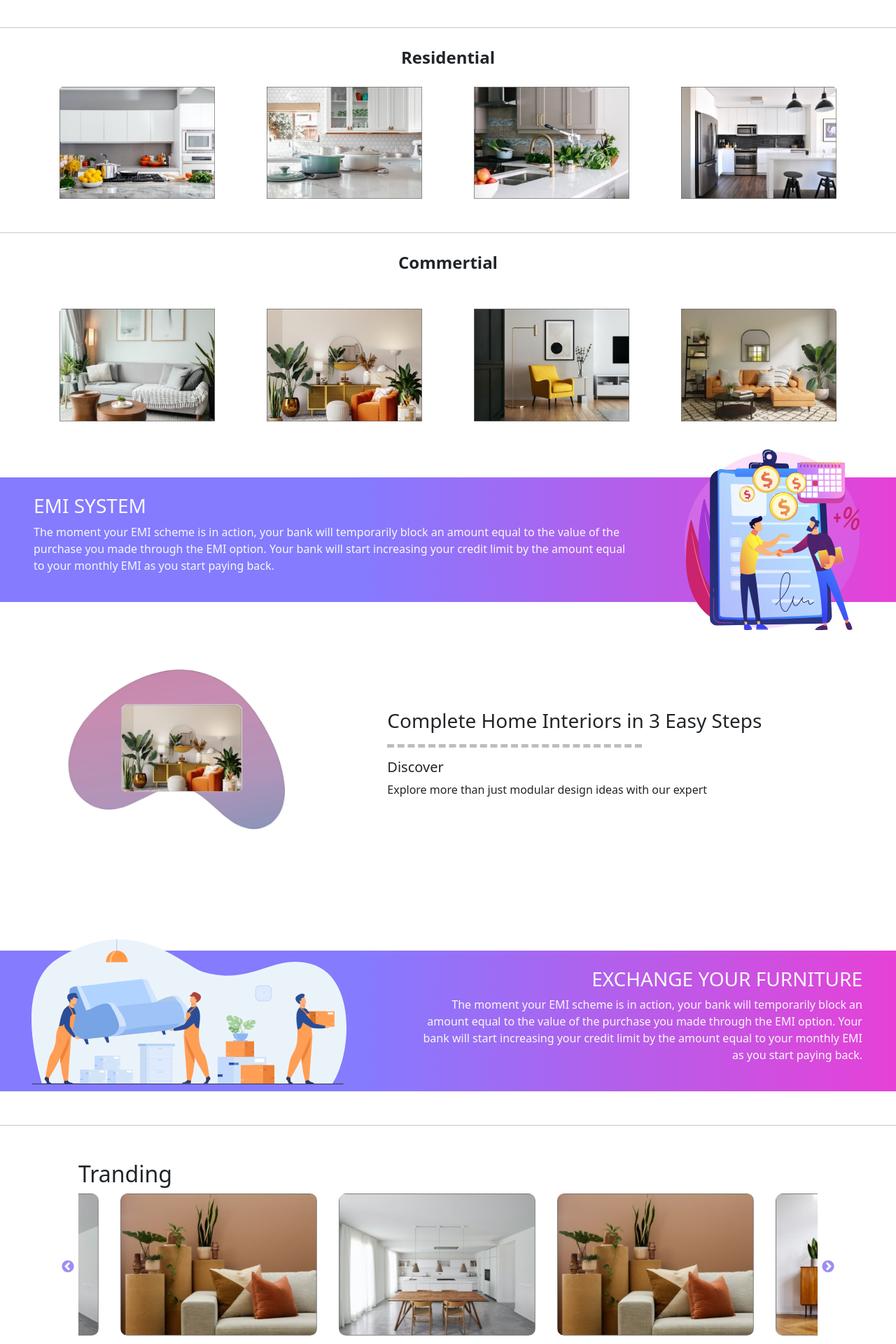
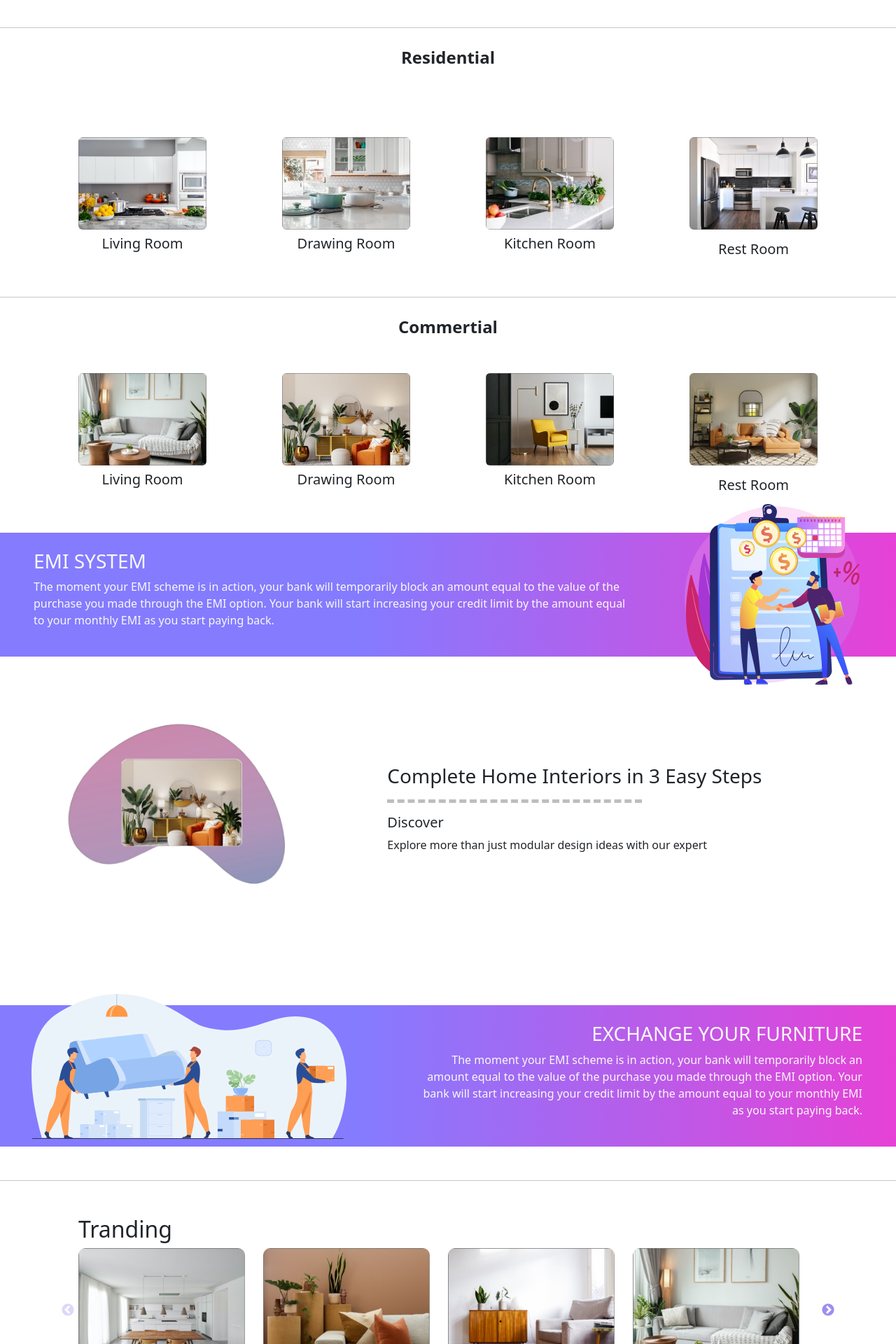
Before and after one commit to NhShanto01/skill01, a React (Create React App) app: page / in a window 1280 px wide. Shown: the part 1720-3640 px from the top of the page at 70% size. Built offline with nearby package versions, Linux system fonts and the light colour scheme.

Commit message:
code modifier Residential and Commertial

```diff
--- a/src/Component/Home/Commertial.js
+++ b/src/Component/Home/Commertial.js
@@ -7,58 +7,27 @@ import Comer4 from '../Image/P_Commercial/Rectangle 49.png';
 
 const Commertial = () => {
     return (
-        <CardGroup className="m-5 ">
 
-                <Card>
-                    <Card.Img variant="top" className="w-75 d-block mx-auto" src={Comer1} />
-                    <Card.Body>
-                        {/* <Card.Text>
-                            This is a wider card with supporting text below as a natural
-                            lead-in to additional content. This content is a little bit
-                            longer.
-                        </Card.Text> */}
-                    </Card.Body>
-
-                </Card>
-
-                <Card>
-                    <Card.Img variant="top" className="w-75 d-block mx-auto" src={Comer2} />
-                    <Card.Body>
-                        {/* <Card.Text>
-                            This is a wider card with supporting text below as a natural
-                            lead-in to additional content. This content is a little bit
-                            longer.
-                        </Card.Text> */}
-                    </Card.Body>
-
-                </Card>
-
-                <Card>
-                    <Card.Img variant="top" className="w-75 d-block mx-auto" src={Comer3} />
-                    <Card.Body>
-                        {/* <Card.Text>
-                            This is a wider card with supporting text below as a natural
-                            lead-in to additional content. This content is a little bit
-                            longer.
-                        </Card.Text> */}
-                    </Card.Body>
-
-            </Card>
-
-                <Card>
-                    <Card.Img variant="top" className="w-75 d-block mx-auto" src={Comer4} />
-                    <Card.Body>
-                        {/* <Card.Text>
-                            This is a wider card with supporting text below as a natural
-                            lead-in to additional content. This content is a little bit
-                            longer.
-                        </Card.Text> */}
-                    </Card.Body>
-
-                </Card>
-
-
-            </CardGroup>
+        <div class="container text-center">
+      <div class="row row-cols-1 row-cols-sm-2 row-cols-md-3 row-cols-lg-4 gx-5 my-5">
+        <div class="col">
+          <img className='w-75 rounded' src={Comer1} alt="" />
+          <h5 className="mt-2">Living Room</h5>
+        </div>
+        <div class="col">
+          <img className='w-75 rounded' src={Comer2} alt="" />
+          <h5 className="mt-2">Drawing Room</h5>
+        </div>
+        <div class="col">
+          <img className='w-75 rounded' src={Comer3} alt="" />
+          <h5 className="mt-2">Kitchen Room</h5>
+        </div>
+        <div class="col">
+          <img className='w-75 rounded' src={Comer4} alt="" />
+          <h5 className="mt-3">Rest Room</h5>
+        </div>
+      </div>
+    </div>
     );
 };
 
--- a/src/Component/Home/EMI.js
+++ b/src/Component/Home/EMI.js
@@ -5,11 +5,11 @@ import emi from '../Image/i_EMI/Group 121.svg';
 const EMI = () => {
     return (
         <div className='div-position div-color row d-flex justify-content-center align-items-center'>
-            <div className='text-light text-start py-4 col-9'>
+            <div className='text-light text-start py-4 col-lg-9 col-sm-12'>
             <h3 className='mx-5'>EMI SYSTEM</h3>
             <p className='mx-5 me-5'>The moment your EMI scheme is in action, your bank will temporarily block an amount equal to the value of the purchase you made through the EMI option. Your bank will start increasing your credit limit by the amount equal to your monthly EMI as you start paying back.</p>
             </div>
-            <div className='col-3'>
+            <div className='col-lg-3 col-sm-12 '>
                 <img className='div-img-position' src={emi} alt="" />
             </div>
         </div>
--- a/src/Component/Home/Residential.js
+++ b/src/Component/Home/Residential.js
@@ -1,66 +1,33 @@
-import React from 'react';
-import { Card, CardGroup } from 'react-bootstrap';
-import Residen1 from '../Image/p_Recidential/Rectangle 46.jpg';
-import Residen2 from '../Image/p_Recidential/Rectangle 47.jpg';
-import Residen3 from '../Image/p_Recidential/Rectangle 48.jpg';
-import Residen4 from '../Image/p_Recidential/Rectangle 49.jpg';
-
+import React from "react";
+import { Card, CardGroup } from "react-bootstrap";
+import Residen1 from "../Image/p_Recidential/Rectangle 46.jpg";
+import Residen2 from "../Image/p_Recidential/Rectangle 47.jpg";
+import Residen3 from "../Image/p_Recidential/Rectangle 48.jpg";
+import Residen4 from "../Image/p_Recidential/Rectangle 49.jpg";
 
 const Residential = () => {
-    return (
-        <CardGroup className="mx-5">
-
-                <Card>
-                    <Card.Img variant="top" className="w-75 d-block mx-auto" src={Residen1} />
-                    <Card.Body>
-                        {/* <Card.Text>
-                            This is a wider card with supporting text below as a natural
-                            lead-in to additional content. This content is a little bit
-                            longer.
-                        </Card.Text> */}
-                    </Card.Body>
-
-                </Card>
-
-                <Card>
-                    <Card.Img variant="top" className="w-75 d-block mx-auto" src={Residen2} />
-                    <Card.Body>
-                        {/* <Card.Text>
-                            This is a wider card with supporting text below as a natural
-                            lead-in to additional content. This content is a little bit
-                            longer.
-                        </Card.Text> */}
-                    </Card.Body>
-
-                </Card>
-
-                <Card>
-                    <Card.Img variant="top" className="w-75 d-block mx-auto" src={Residen3} />
-                    <Card.Body>
-                        {/* <Card.Text>
-                            This is a wider card with supporting text below as a natural
-                            lead-in to additional content. This content is a little bit
-                            longer.
-                        </Card.Text> */}
-                    </Card.Body>
-
-            </Card>
-
-                <Card>
-                    <Card.Img variant="top" className="w-75 d-block mx-auto" src={Residen4} />
-                    <Card.Body>
-                        {/* <Card.Text>
-                            This is a wider card with supporting text below as a natural
-                            lead-in to additional content. This content is a little bit
-                            longer.
-                        </Card.Text> */}
-                    </Card.Body>
-
-                </Card>
-
-
-            </CardGroup>
-    );
+  return (
+    <div class="container text-center">
+      <div class="row row-cols-1 row-cols-sm-2 row-cols-md-3 row-cols-lg-4 g-5 my-5">
+        <div class="col">
+          <img className='w-75 rounded' src={Residen1} alt="" />
+          <h5 className="mt-2">Living Room</h5>
+        </div>
+        <div class="col">
+          <img className='w-75 rounded' src={Residen2} alt="" />
+          <h5 className="mt-2">Drawing Room</h5>
+        </div>
+        <div class="col">
+          <img className='w-75 rounded' src={Residen3} alt="" />
+          <h5 className="mt-2">Kitchen Room</h5>
+        </div>
+        <div class="col">
+          <img className='w-75 rounded' src={Residen4} alt="" />
+          <h5 className="mt-3">Rest Room</h5>
+        </div>
+      </div>
+    </div>
+  );
 };
 
 export default Residential;
--- a/src/Component/Home/Tranding.js
+++ b/src/Component/Home/Tranding.js
@@ -6,15 +6,41 @@ import pic3 from '../Image/p_tranding/Rectangle 48.png';
 import pic4 from '../Image/p_tranding/Rectangle 49.png';
 import Slider from "react-slick";
 
-export default class CenterMode extends Component {
+export default class Responsive extends Component {
   render() {
-    const settings = {
-      className: "center",
-      centerMode: true,
-      infinite: true,
-      centerPadding: "60px",
-      slidesToShow: 3,
-      speed: 500
+    var settings = {
+      dots: true,
+      infinite: false,
+      speed: 500,
+      slidesToShow: 4,
+      slidesToScroll: 4,
+      initialSlide: 0,
+      responsive: [
+        {
+          breakpoint: 1024,
+          settings: {
+            slidesToShow: 3,
+            slidesToScroll: 3,
+            infinite: true,
+            dots: true
+          }
+        },
+        {
+          breakpoint: 600,
+          settings: {
+            slidesToShow: 2,
+            slidesToScroll: 2,
+            initialSlide: 2
+          }
+        },
+        {
+          breakpoint: 480,
+          settings: {
+            slidesToShow: 1,
+            slidesToScroll: 1
+          }
+        }
+      ]
     };
     return (
       <div className='trand-div'>
@@ -39,6 +65,12 @@ export default class CenterMode extends Component {
           <div>
           <img className='trand-img' src={pic2} />
           </div>
+          <div>
+          <img className='trand-img' src={pic3} />
+          </div>
+          <div>
+          <img className='trand-img' src={pic4} />
+          </div>
         </Slider>
       </div>
       </div>
```
